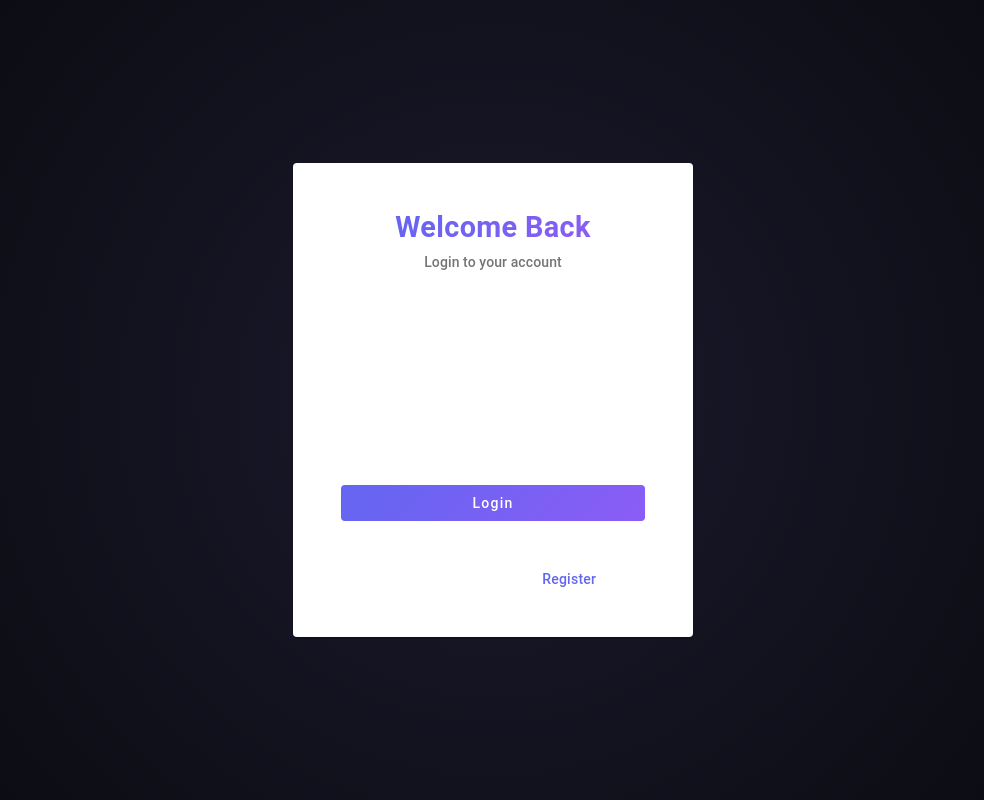
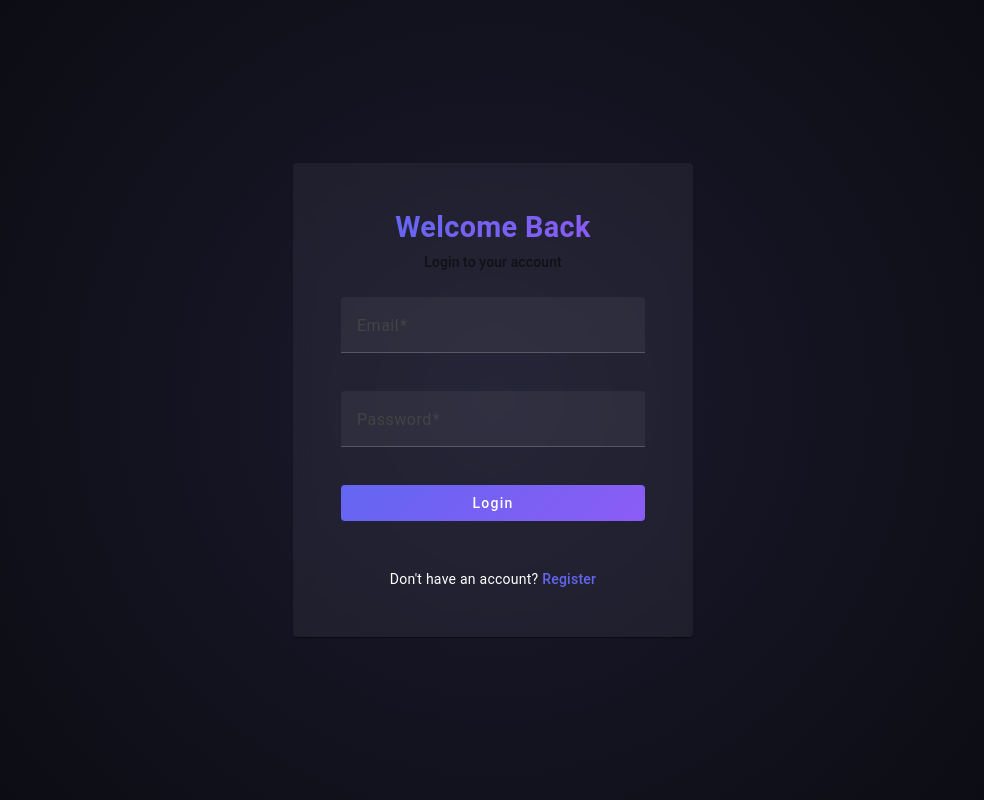
Before and after one commit to sankha-patra/product-management-system, an Angular app in the folder frontend/: page /login in a window 1280 px wide. Shown: the whole page, without its empty margins (147-1131 px from the left). Built offline with nearby package versions, Linux system fonts and the light colour scheme.

Commit message:
Update styles.css

```diff
--- a/frontend/src/styles.css
+++ b/frontend/src/styles.css
@@ -80,6 +80,21 @@ body {
   color: white !important;
 }
 
+/* Fix: Dark card background to match theme */
+.mat-mdc-card {
+  background-color: var(--glass-bg) !important;
+  color: var(--text-primary) !important;
+}
+
+/* Fix: Input text dark so it works on the light card */
+.mdc-text-field--filled:not(.mdc-text-field--disabled) .mdc-text-field__input {
+  color: #1a1a1a !important;
+}
+
+.mdc-text-field--filled:not(.mdc-text-field--disabled) .mdc-floating-label {
+  color: #444444 !important;
+}
+
 @keyframes fadeIn {
   from { opacity: 0; transform: translateY(10px); }
   to { opacity: 1; transform: translateY(0); }
```
